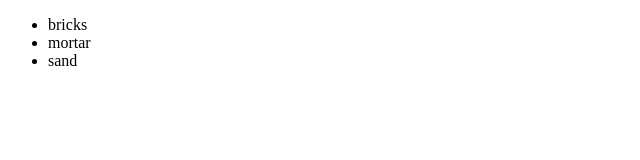
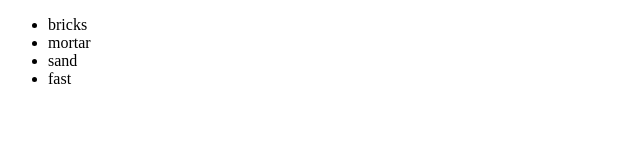
Before and after one commit to framebooth/newGitTest, a plain HTML site: page index.html in a window 1280 px wide. Shown: the full height of the page, 0-640 px from the left. Drawn offline with Linux system fonts and the light colour scheme.

Commit message:
made more specific

```diff
--- a/index.html
+++ b/index.html
@@ -8,6 +8,7 @@
     <li>bricks</li>
     <li>mortar</li>
     <li>sand</li>
+    <li>fast</li>
   </ul>
 </body>
 </html>
```
